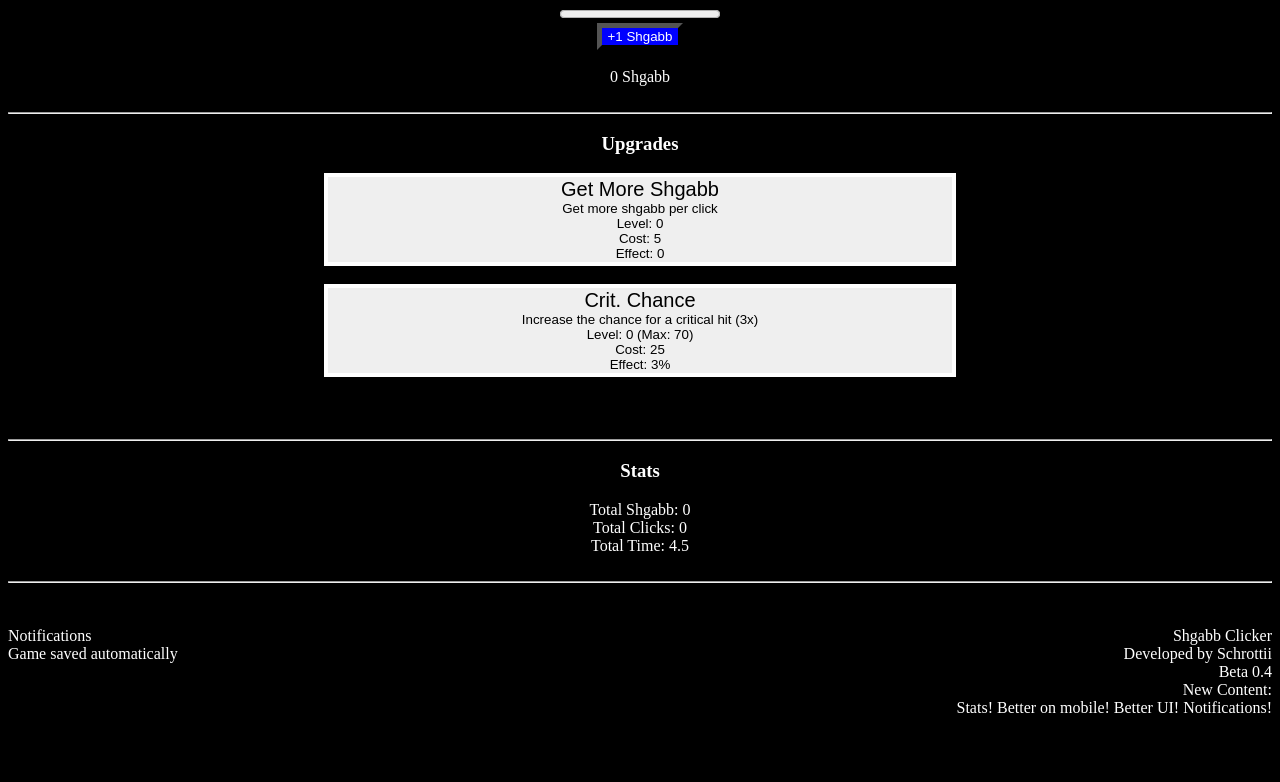
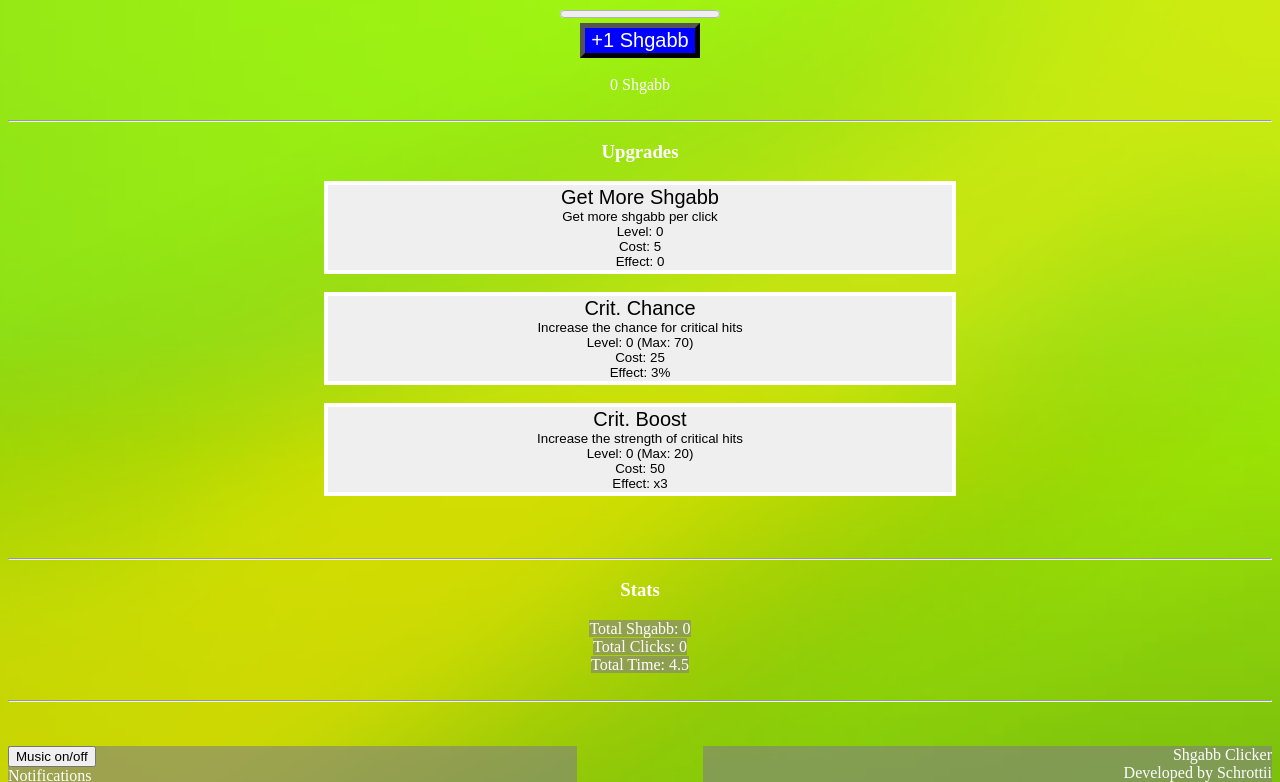
Before and after one commit to schrottii/shgabb-clicker, a plain HTML site: page index.html in a window 1280 px wide. Shown: the part 62-844 px from the top of the page. Before the commit the page ends 800 px from the top, so only its background shows below. Drawn offline with Linux system fonts and the light colour scheme.

Commit message:
Beta 0.5: Music, bg img, third upgrade & more

```diff
--- a/code/game.js
+++ b/code/game.js
@@ -4,6 +4,7 @@ var game = {
     upgradeLevels: {
         moreShgabb: 0,
         critChance: 0,
+        critBoost: 0,
     },
     stats: {
         shgabb: 0,
--- a/code/main.js
+++ b/code/main.js
@@ -10,6 +10,7 @@ var ui = {
     upgrades: document.getElementById("upgrades"),
     stats: document.getElementById("stats"),
     notifications: document.getElementById("notifications"),
+    music: document.getElementById("music"),
 }
 
 function clickButton() {
@@ -20,6 +21,9 @@ function clickButton() {
         game.stats.shgabb += amount;
         game.clickCooldown = 5;
         game.stats.clicks += 1;
+    }
+    else {
+        createNotification("Cooldown: " + game.clickCooldown.toFixed(1));
     }
 }
 
@@ -32,14 +36,27 @@ function criticalHit() {
     // Critical hit handler, returns multi (default 3)
     if (Math.random() * 100 < shgabbUpgrades.critChance.currentEffect()) {
         createNotification("Critical Hit!");
-        return 3;
+        return shgabbUpgrades.critBoost.currentEffect();
     }
     return 1;
 }
 
+function toggleMusic() {
+    if (music.muted == true) {
+        music.muted = false;
+        music.play();
+        createNotification("Music ON");
+    }
+    else {
+        createNotification("Music OFF");
+        music.muted = true;
+    }
+
+}
+
 function updateUpgrades() {
     // Update upgrades UI
-    ui.upgrades.innerHTML = shgabbUpgrades.moreShgabb.render() + shgabbUpgrades.critChance.render();
+    ui.upgrades.innerHTML = shgabbUpgrades.moreShgabb.render() + shgabbUpgrades.critChance.render() + shgabbUpgrades.critBoost.render();
 }
 
 function updateUI() {
@@ -71,7 +88,6 @@ function buyUpgrade(id) {
     // Buy an upgrade and update UI
     id.buy();
     updateUpgrades();
-    createNotification("Upgrade bought successfully");
 }
 
 // Notifications
--- a/code/upgrade.js
+++ b/code/upgrade.js
@@ -8,6 +8,7 @@ class Upgrade {
         this.effect = effect;
         if (config) {
             if (config.maxLevel) this.maxLevel = config.maxLevel;
+            if (config.prefix) this.prefix = config.prefix;
             if (config.suffix) this.suffix = config.suffix;
         }
     }
@@ -16,6 +17,10 @@ class Upgrade {
         if (game.shgabb >= this.currentPrice() && (this.maxLevel == undefined || this.currentLevel() < this.maxLevel)) {
             game.shgabb -= this.currentPrice();
             game.upgradeLevels[this.ID] += 1;
+            createNotification("Upgrade bought successfully");
+        }
+        else {
+            createNotification("Not enough shgabb!");
         }
     }
 
@@ -32,11 +37,12 @@ class Upgrade {
     }
 
     render() {
-        return "<button class='upgrade' onclick='buyUpgrade(shgabbUpgrades." + this.ID + ")'><div style='font-size: 20px'>" + this.name + "</div>" + this.description + "<br />Level: " + this.currentLevel() + (this.maxLevel != undefined ? " (Max: " + this.maxLevel + ")" : "") + "<br /> Cost: " + this.currentPrice() + "<br />Effect: " + this.currentEffect() + (this.suffix != undefined ? this.suffix : "") + "</button><br /><br />";
+        return "<button class='upgrade' onclick='buyUpgrade(shgabbUpgrades." + this.ID + ")'><div style='font-size: 20px'>" + this.name + "</div>" + this.description + "<br />Level: " + this.currentLevel() + (this.maxLevel != undefined ? " (Max: " + this.maxLevel + ")" : "") + "<br /> Cost: " + this.currentPrice() + "<br />Effect: " + (this.prefix != undefined ? this.prefix : "")  + this.currentEffect() + (this.suffix != undefined ? this.suffix : "") + "</button><br /><br />";
     }
 }
 
 var shgabbUpgrades = {
     moreShgabb: new Upgrade("moreShgabb", "Get More Shgabb", "Get more shgabb per click", level => level * 5 * Math.max(1, level / 25) + 5, level => level),
-    critChance: new Upgrade("critChance", "Crit. Chance", "Increase the chance for a critical hit (3x)", level => level * 10 * Math.max(1, level / 12) + 25, level => 3 + (level / 10), { maxLevel: 70, suffix: "%"})
+    critChance: new Upgrade("critChance", "Crit. Chance", "Increase the chance for critical hits", level => level * 10 * Math.max(1, level / 12) + 25, level => 3 + (level / 10), { maxLevel: 70, suffix: "%" }),
+    critBoost: new Upgrade("critBoost", "Crit. Boost", "Increase the strength of critical hits", level => level * 25 * Math.max(1, level / 2) + 50, level => 3 + (level / 10), { maxLevel: 20, prefix: "x" }),
 }
--- a/index.html
+++ b/index.html
@@ -21,24 +21,28 @@
     <br /> <br />
     <hr />
     <h3>Stats</h3>
-    <span id="stats"></span>
+    <span id="stats" class="square"></span>
 
 
     <br /><br /><hr /><br /><br />
     <div style="position: relative;">
-        <div style="position: absolute; text-align: left; width: 45%;">
+        <div class="square" style="position: absolute; text-align: left; width: 45%;">
+            <button onclick="toggleMusic()">Music on/off</button><br />
             Notifications <br />
             <span id="notifications"></span>
         </div>
 
-        <div style="text-align: right; width: 45%; margin-left: auto; ">
+        <div  class="square" style="text-align: right; width: 45%; margin-left: auto; ">
             Shgabb Clicker<br />
             Developed by Schrottii<br />
-            Beta 0.4<br />
+            Beta 0.5<br />
             New Content:<br />
-            Stats! Better on mobile! Better UI! Notifications!
+            Music! Background image! Third upgrade! More notifications!
         </div>
     </div>
+    <br /><br /><br /><br /><br /><br />
+
+    <audio src="shgame.mp3" loop muted id="music"></audio>
 
     <script src="code\game.js"></script>
     <script src="code\upgrade.js"></script>
--- a/main.css
+++ b/main.css
@@ -1,5 +1,7 @@
 body {
-    background-color: black;
+/*    background-color: black;*/
+    background-image: url("images/shgabb-background.png");
+    background-size: cover;
     color: white;
     text-align: center;
 }
@@ -9,6 +11,7 @@ body {
     color: white;
     border-color: black;
     border-width: 5px;
+    font-size: 20px;
 }
 
 .upgrade {
@@ -18,3 +21,7 @@ body {
     border: 4px solid white;
     width: 50%;
 }
+
+.square {
+    background-color: rgb(128, 128, 128, 0.6);
+}
```
Also changed, not shown: images/shgabb-background.png (added), 1 other file.
